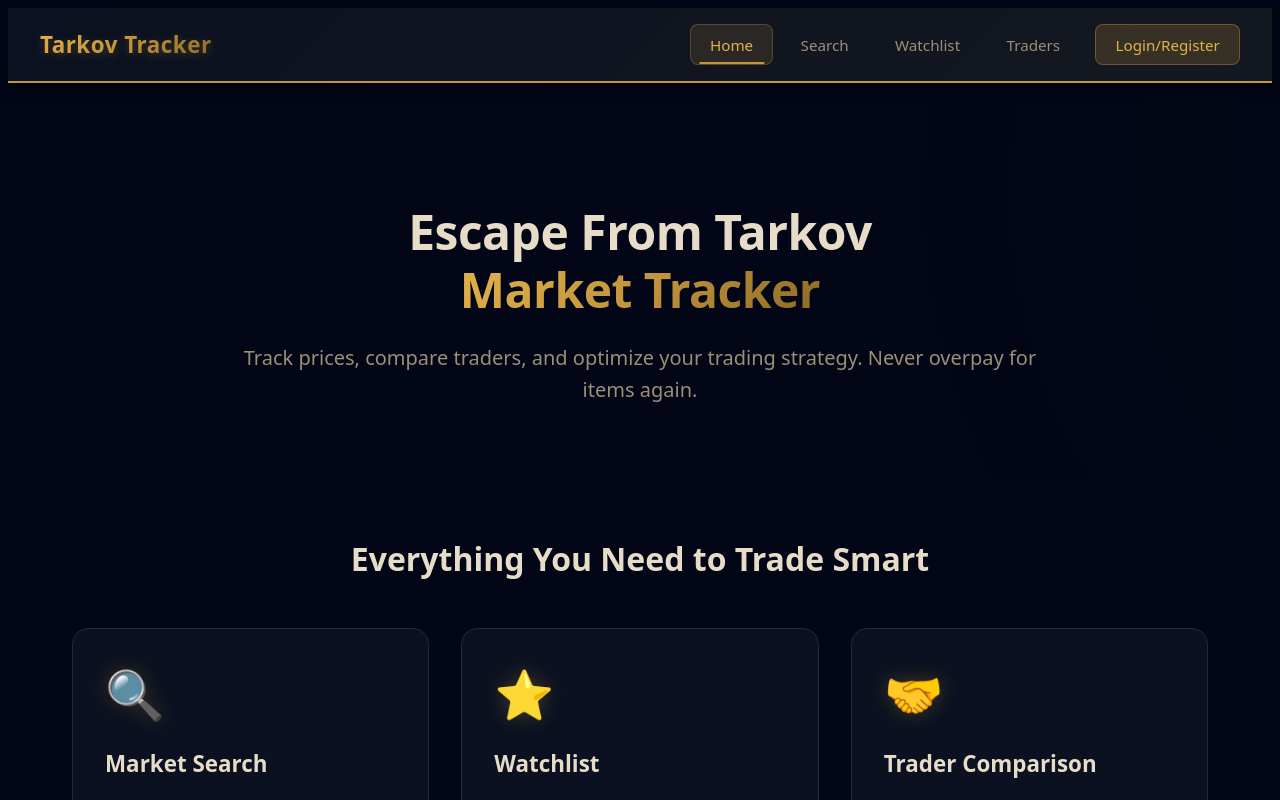
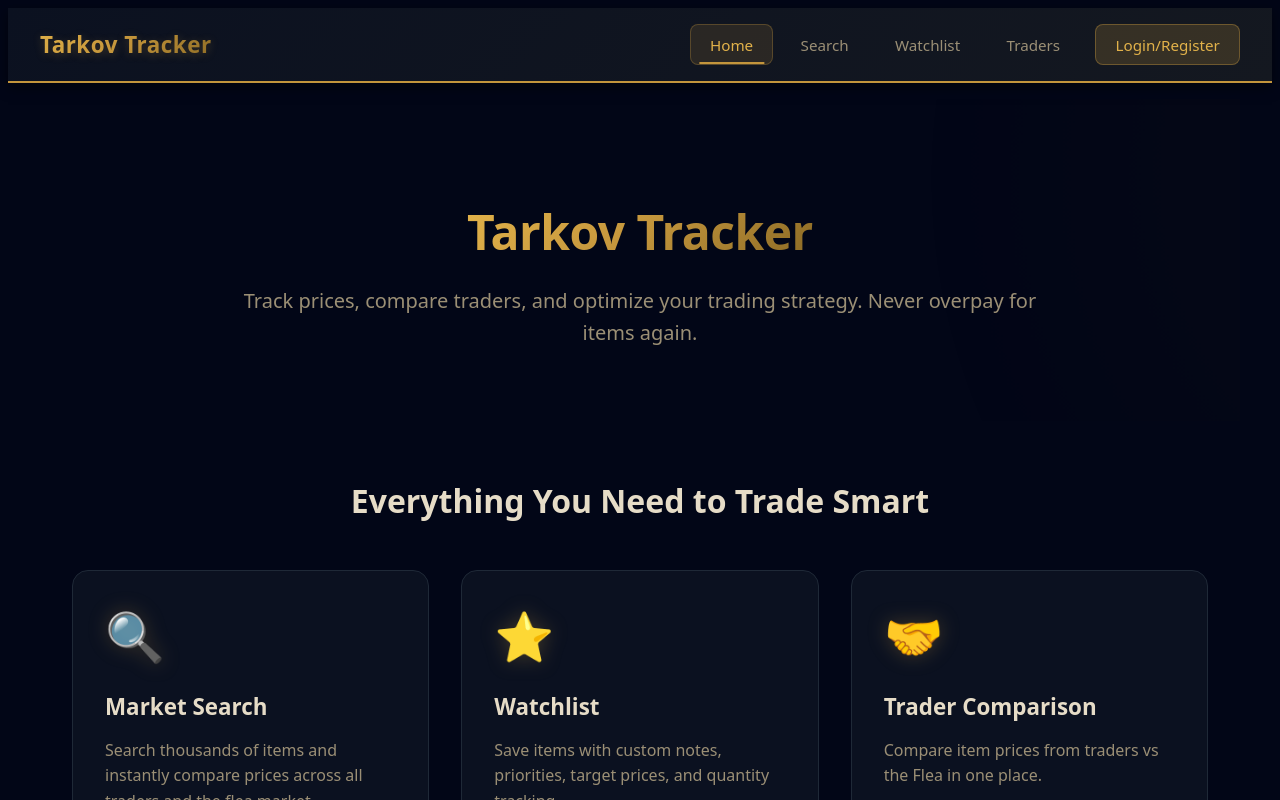
Before and after one commit to trevorchu1/tarkov-tracker, a React (Vite) app in the folder client/: page / in a window 1280 px wide. Shown: the top 800 px of the page. Built offline with nearby package versions, Linux system fonts and the light colour scheme; no server answers.

Commit message:
finalization 2

```diff
--- a/client/src/pages/Home.jsx
+++ b/client/src/pages/Home.jsx
@@ -9,8 +9,7 @@
       <section className="hero-section">
         <div className="hero-content">
           <h1 className="hero-title">
-            Escape From Tarkov<br />
-            <span className="hero-highlight">Market Tracker</span>
+            <span className="hero-highlight">Tarkov Tracker</span>
           </h1>
           <p className="hero-description">
             Track prices, compare traders, and optimize your trading strategy.
@@ -50,7 +49,7 @@
             <div className="feature-icon">🤝</div>
             <h3 className="feature-title">Trader Comparison</h3>
             <p className="feature-description">
-              Compare offers from Prapor, Therapist, Fence, and all other traders in one place.
+              Compare item prices from traders vs the Flea in one place.
             </p>
             <Link to="/traders" className="feature-link">
               View Traders →
```
